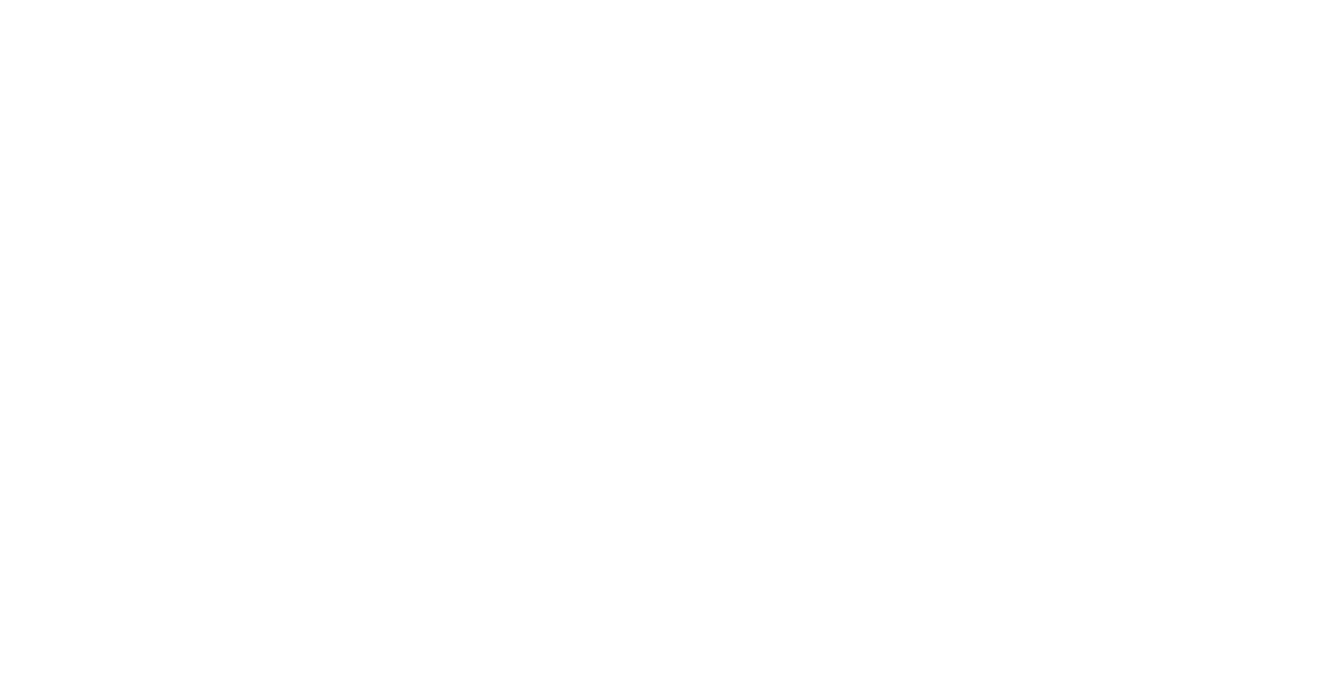
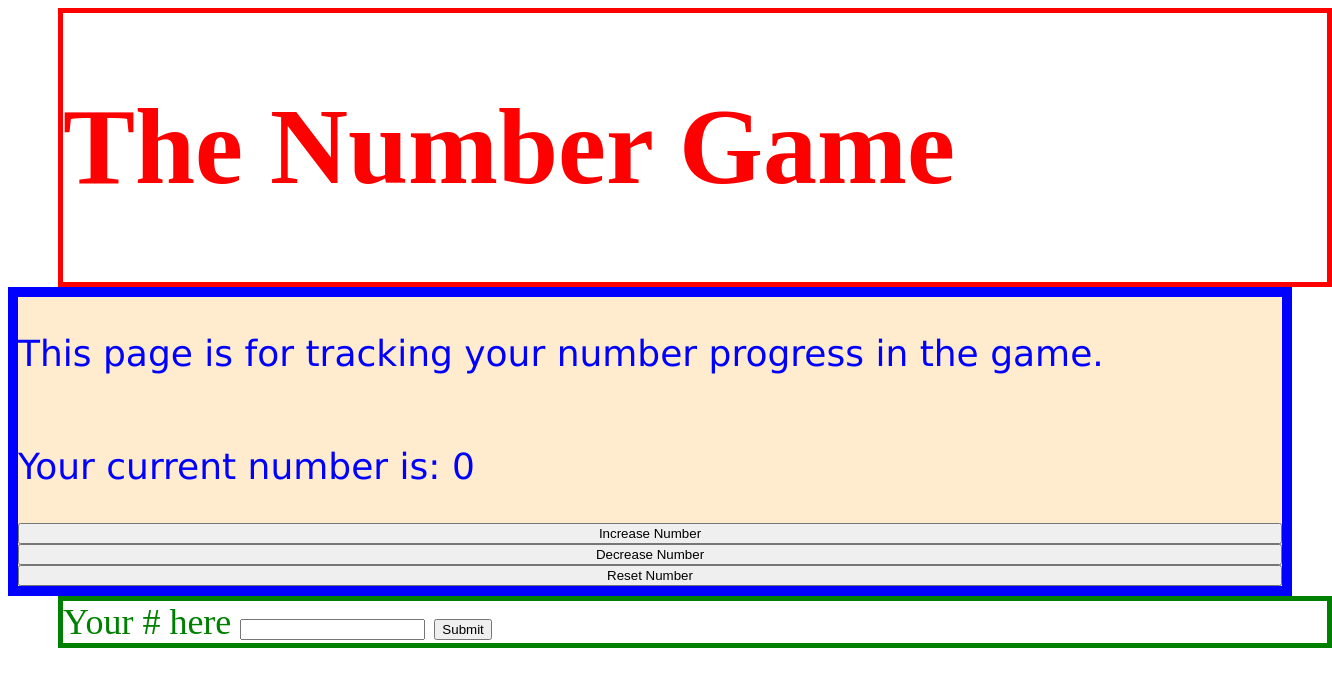
Before and after one commit to mjadams421-afk/git_game, a plain HTML site: page stage_1/index.html in a window 1280 px wide. Shown: the whole page, 1332 px wide, since content can reach past the window. Drawn offline with Linux system fonts and the light colour scheme.

Commit message:
Added number game

```diff
--- a/stage_1/index.html
+++ b/stage_1/index.html
@@ -0,0 +1,29 @@
+<!DOCTYPE html>
+  <html>
+    <head>
+     <title>
+      Number Game
+     </title>
+    <link href="../style/styles.css" type="text/css" rel="stylesheet">
+    <script src="../style/java.js"></script>
+    </head>
+    <header id="intro">
+     <h1>The Number Game</h1>
+    </header>
+    <article>
+        <p>This page is for tracking your number progress in the game.</p>
+        <p id="numberDisplay">Your current number is: 0</p>
+        <button onclick="increaseNumber()">Increase Number</button>
+        <button onclick="decreaseNumber()">Decrease Number</button>
+        <button onclick="resetNumber()">Reset Number</button>
+    </article>
+    <footer>
+      <form action="" method="post">
+      <label for="number"> Your # here </label>
+      <input type="text" name="input" id="number">
+      <input type="submit" value="Submit" onclick="setNumber(); return false;">
+      </form>
+    </footer>
+
+    <script src="../style/java.js"></script>
+  </html>
--- a/style/java.js
+++ b/style/java.js
@@ -61,3 +61,28 @@ function down() {
 }
 
  downstairs.addEventListener('click',down);
+
+// Number Game Logic
+let currentNumber = 0;
+
+function updateDisplay() {
+  document.getElementById('numberDisplay').innerText = `Your current number is: ${currentNumber}`;
+}
+
+function increaseNumber() {
+  currentNumber += 1;
+  updateDisplay();
+}
+
+function decreaseNumber() {
+  currentNumber -= 1;
+  updateDisplay();
+}
+
+function resetNumber() {
+  currentNumber = 0;
+  updateDisplay();
+}
+
+// Initialize display
+updateDisplay();
--- a/style/styles.css
+++ b/style/styles.css
@@ -57,3 +57,12 @@ figure p:hover {
  left: 80%;
  top: 80px;
 }
+
+footer {
+ position: relative;
+ left: 50px;
+ width: 100%;
+ font-size: 2rem;
+ color: green;
+ border: 5px solid green;
+}
```
Also changed, not shown: index.html (+1 -1 lines).
